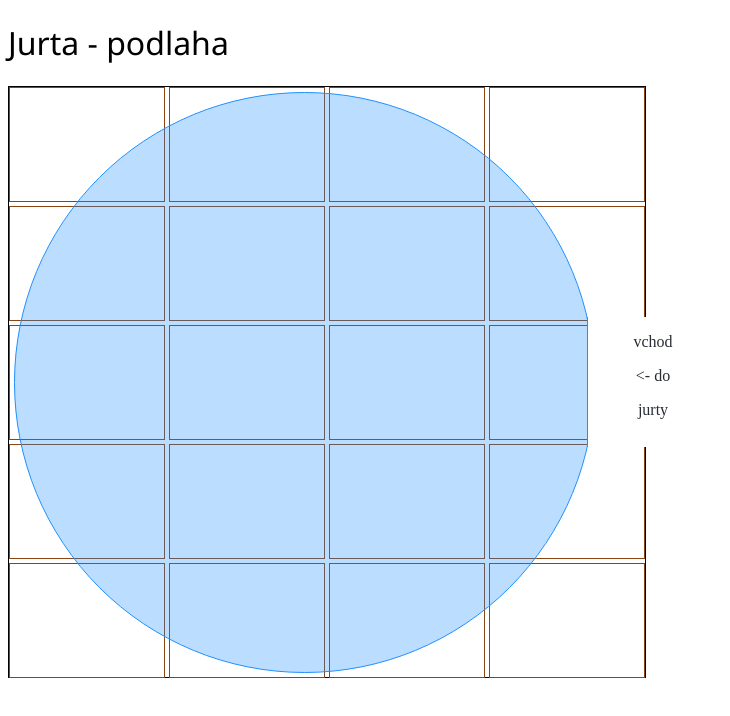
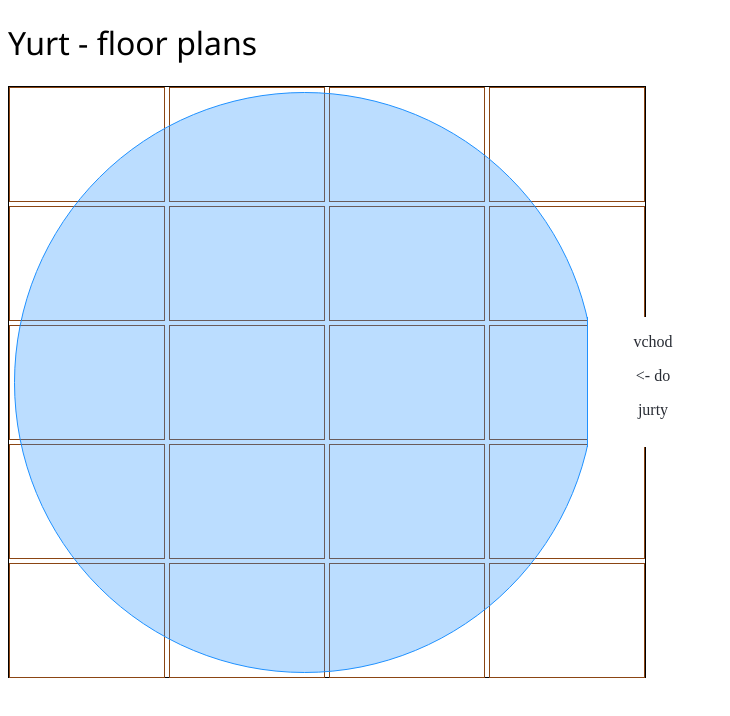
Before and after one commit to kawaiiyoshiyuki/yurt, a plain HTML site: page index.html in a window 1280 px wide. Shown: the whole page, without its empty margins (0-730 px from the left). Drawn offline with Linux system fonts and the light colour scheme.

Commit message:
Update index.html

```diff
--- a/index.html
+++ b/index.html
@@ -5,7 +5,7 @@
   <link rel="stylesheet" type="text/css" href="./style.css">
 </head>
 <body>
-  <h1>Jurta - podlaha</h1>
+  <h1>Yurt - floor plans</h1>
   <div class="main">
     <div class="jurtbox">
       <div class="jurta"></div>
```
